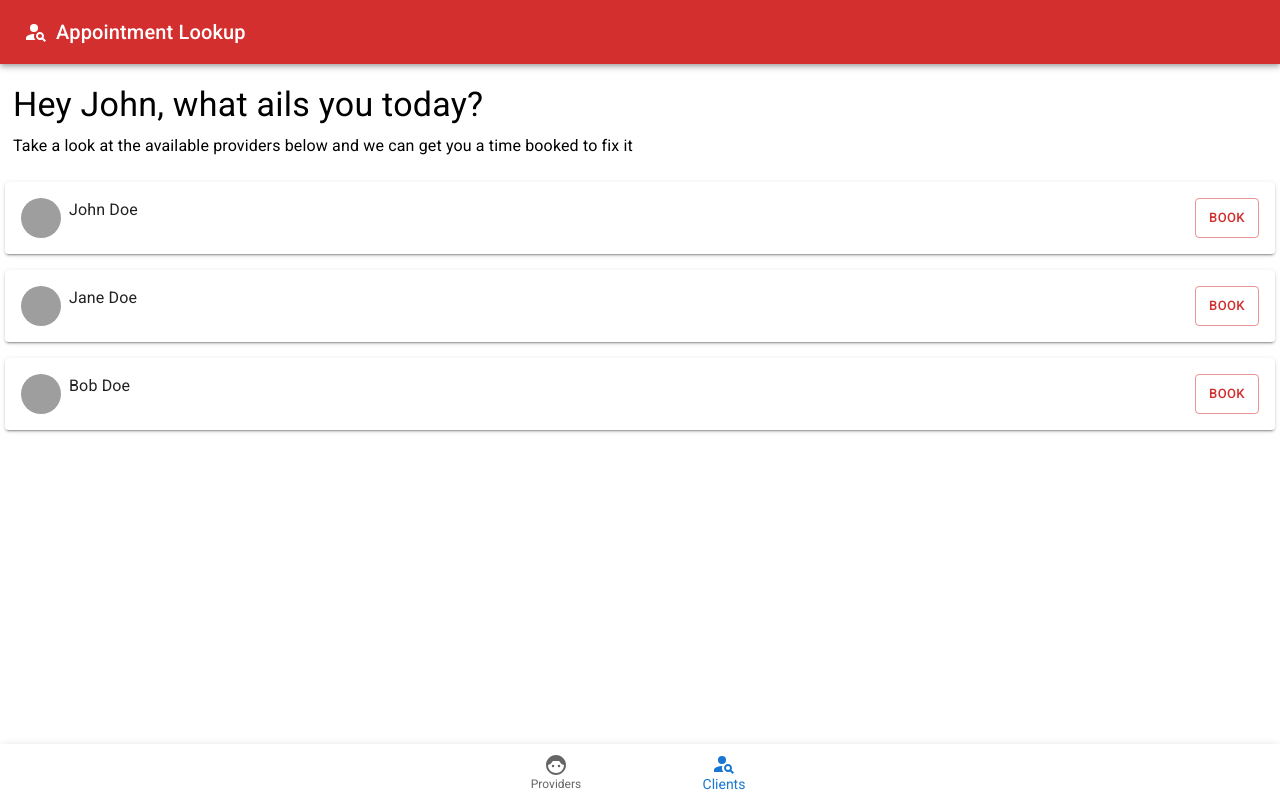
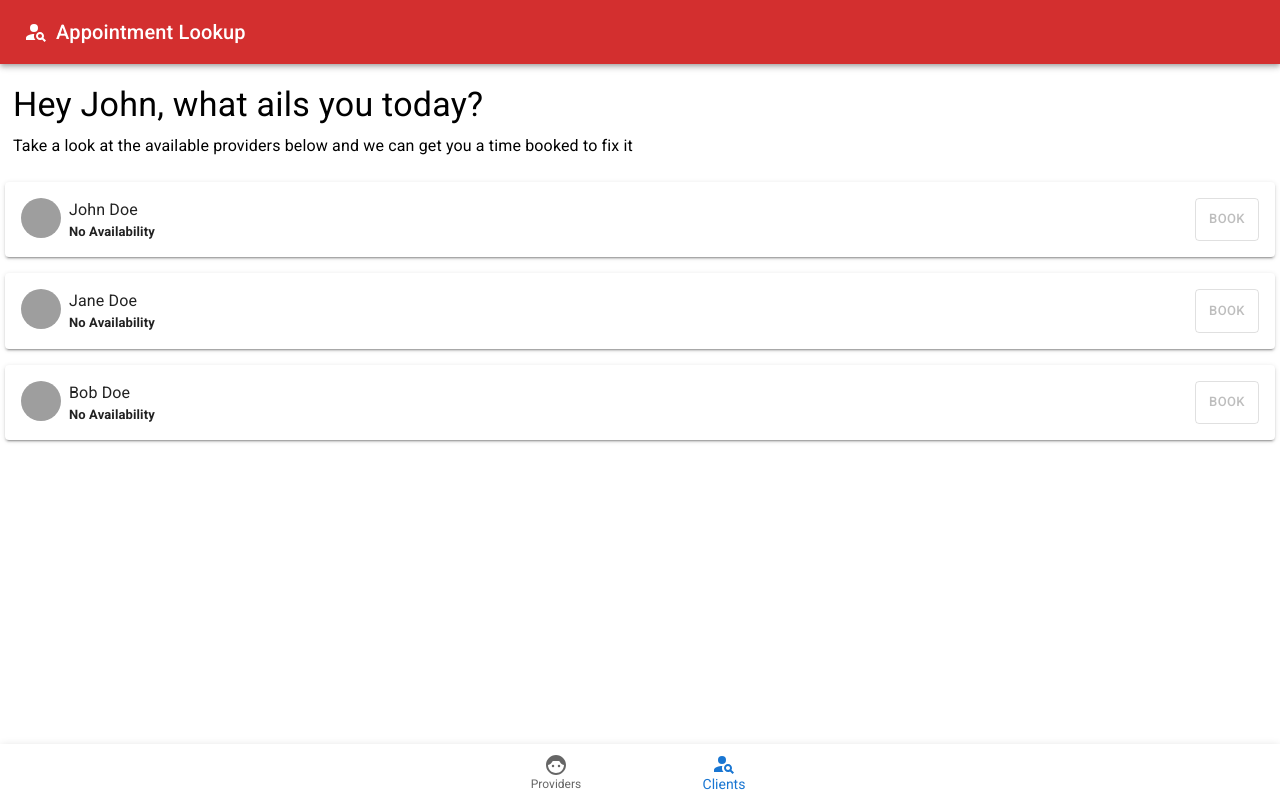
Before and after one commit to ekdevdes/provider-client-scheduling-app, a React (Vite) app: page / in a window 1280 px wide. Both pictures are taken after a click on the button "Clients". Built offline with nearby package versions, Linux system fonts and the light colour scheme; grey boxes are pictures that could not be loaded.

Commit message:
feat: add no availability text to client/provider list

```diff
--- a/src/components/ClientProviderList/index.tsx
+++ b/src/components/ClientProviderList/index.tsx
@@ -57,17 +57,22 @@ const ClientProviderList: FC<ClientProviderListProps> = ({
               <Avatar alt={provider.name} src="https://picsum.photos/seed/picsum/50/50" />
               <Typography variant="body1" sx={{ ml: 1 }}>
                 {provider.name}
-                {hasAvails && !isEmpty(firstTimeAvail) ? (
-                  <Typography variant="subtitle1" sx={{ fontSize: 'small' }}>
-                    First Availability: <span style={{ fontWeight: 'bold' }}>{firstTimeAvail.day} at {firstTimeAvail.startTime}</span>
+                <Typography variant="body1" sx={{ fontSize: 'small' }}>
+                    {hasAvails && !isEmpty(firstTimeAvail) ? (
+                      <>
+                        First Availability: <span style={{ fontWeight: 'bold' }}>{firstTimeAvail.day} at {firstTimeAvail.startTime}</span>
+                      </>
+                    ) : ( <Typography variant="body1" sx={{ fontWeight: 'bold', fontSize: 'small' }}>
+                      No Availability
+                    </Typography>)}
                   </Typography>
-                ) : null}
               </Typography>
               <Button
                 variant="outlined"
                 color="error"
                 size="small"
                 sx={{ ml: "auto" }}
+                disabled={!hasAvails}
                 onClick={() => {
                   setClientFormIsBooking(provider)
                 }}>
```
